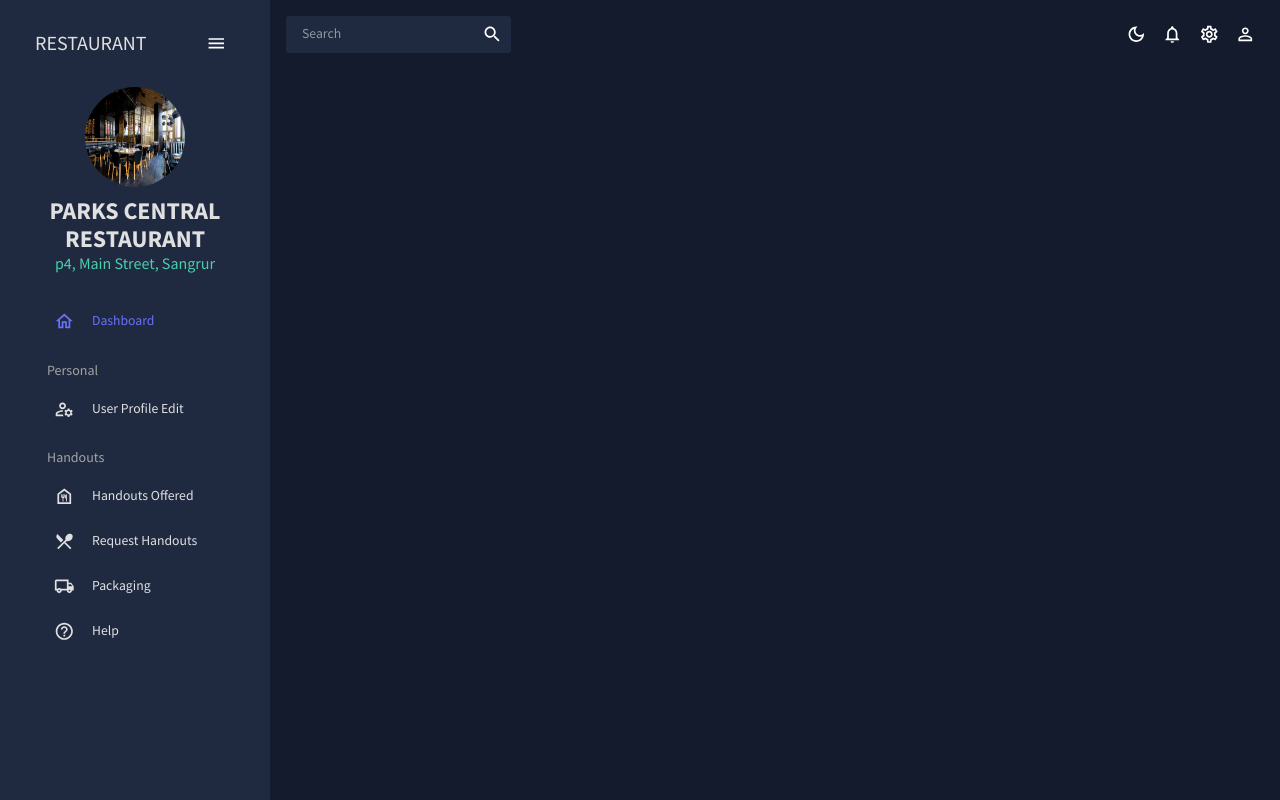
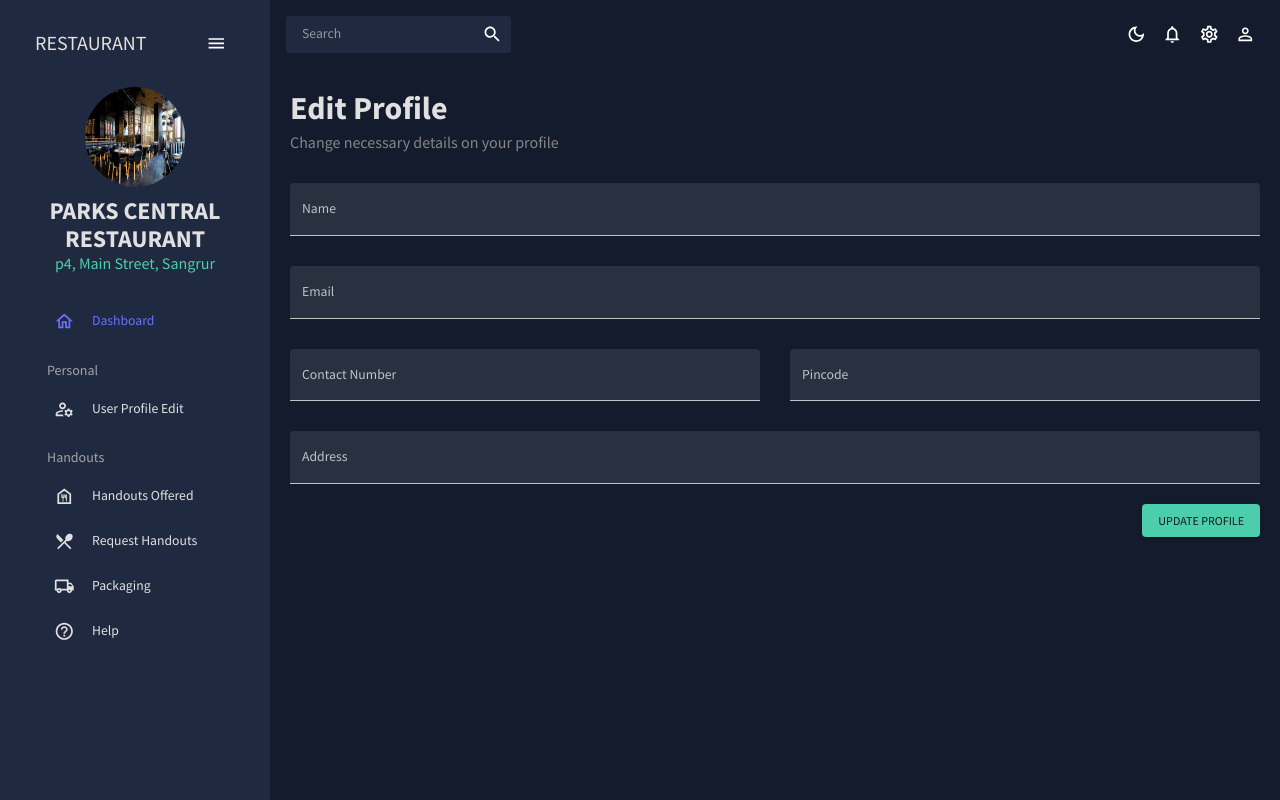
Before and after one commit to shoaibisa/GDSC-Feed-Who-Need, a React (Create React App) app: page /profile in a window 1280 px wide. Built offline with nearby package versions, Linux system fonts and the light colour scheme.

Commit message:
User Edit

```diff
--- a/src/App.js
+++ b/src/App.js
@@ -6,6 +6,7 @@ import { ColorModeContext, useMode } from "./theme.js";
 import { CssBaseline, ThemeProvider } from "@mui/material";
 import LandingPage from "./screens/LandingPage.jsx";
 import UserDashboard from "./screens/dashboard/index.jsx";
+import UserProfileEdit from "./screens/forms/index.jsx";
 function App() {
   const [theme, colorMode] = useMode();
   return (
@@ -20,6 +21,7 @@ function App() {
             <Routes>
               <Route path="/" element={<LandingPage />} />
               <Route path="/dashboard" element={<UserDashboard />} />
+              <Route path="/profile" element={<UserProfileEdit />} />
             </Routes>
           </main>
         </div>
--- a/src/screens/forms/index.jsx
+++ b/src/screens/forms/index.jsx
@@ -10,8 +10,7 @@ const initialValues = {
   pincode: "",
   phone: "",
 };
-const pincodeRegExp = "^[1-9]{1}[0-9]{2}\\s{0, 1}[0-9]{3}$";
-
+let pincodeRegex = new RegExp(/^[1-9]{1}[0-9]{2}\s{0,1}[0-9]{3}$/);
 const phoneRegExp =
   /^((\+[1-9]{1,4}[ -]?)|(\([0-9]{2,3}\)[ -]?)|([0-9]{2,4})[ -]?)*?[0-9]{3,4}[ -]?[0-9]{3,4}$/;
 const userSchema = yup.object().shape({
@@ -20,7 +19,7 @@ const userSchema = yup.object().shape({
   address: yup.string().required("Address is required"),
   pincode: yup
     .string()
-    .matches(pincodeRegExp, "Pincode number is not valid!")
+    .matches(pincodeRegex, "Pincode number is not valid!")
     .required("Pincode is required"),
   phone: yup
     .string()
@@ -28,26 +27,109 @@ const userSchema = yup.object().shape({
     .required("Phone is required"),
 });
 
-const FormMaker = () => {
+const UserProfileEdit = () => {
   const isNonMobile = useMediaQuery("(min-width:600px)");
   const handleFormSubmit = (values) => {
     console.log(values);
   };
   return (
     <Box m="20px">
-      <Header title="CREATE Profile" subtitle="Create your own profile" />
+      <Header
+        title="Edit Profile"
+        subtitle="Change necessary details on your profile"
+      />
       <Formik
         onSubmit={handleFormSubmit}
         initialValues={initialValues}
         validationSchema={userSchema}
       >
-        {({ values, handleChange, handleSubmit, errors }) => (
+        {({
+          values,
+          handleBlur,
+          touched,
+          handleChange,
+          handleSubmit,
+          errors,
+        }) => (
           <form onSubmit={handleFormSubmit}>
-            <Box display="grid" gap="30px"></Box>
+            <Box
+              display="grid"
+              gap="30px"
+              gridTemplateColumns="repeat(4,minmax(0,1fr))" // 4 columns have 1 fraction of the available space
+              sx={{
+                "& > div": { gridColumn: isNonMobile ? undefined : "span 4" }, // 4 columns have 1 fraction of the available space
+              }}
+            >
+              <TextField
+                fullWidth
+                variant="filled"
+                label="Name"
+                onBlur={handleBlur}
+                onChange={handleChange}
+                value={values.name}
+                name="name"
+                error={touched.name && Boolean(errors.name)}
+                helperText={touched.name && errors.name}
+                sx={{ gridColumn: "span 4" }}
+              />
+              <TextField
+                fullWidth
+                variant="filled"
+                label="Email"
+                onBlur={handleBlur}
+                onChange={handleChange}
+                value={values.email}
+                name="email"
+                error={touched.email && Boolean(errors.email)}
+                helperText={touched.email && errors.email}
+                sx={{ gridColumn: "span 4" }}
+              />
+              <TextField
+                fullWidth
+                variant="filled"
+                label="Contact Number"
+                onBlur={handleBlur}
+                onChange={handleChange}
+                value={values.phone}
+                name="phone"
+                error={touched.phone && Boolean(errors.phone)}
+                helperText={touched.phone && errors.phone}
+                sx={{ gridColumn: "span 2" }}
+              />
+              <TextField
+                fullWidth
+                variant="filled"
+                label="Pincode"
+                onBlur={handleBlur}
+                onChange={handleChange}
+                value={values.pincode}
+                name="pincode"
+                error={touched.pincode && Boolean(errors.pincode)}
+                helperText={touched.pincode && errors.pincode}
+                sx={{ gridColumn: "span 2" }}
+              />
+              <TextField
+                fullWidth
+                variant="filled"
+                label="Address"
+                onBlur={handleBlur}
+                onChange={handleChange}
+                value={values.address}
+                name="address"
+                error={touched.address && Boolean(errors.address)}
+                helperText={touched.address && errors.address}
+                sx={{ gridColumn: "span 4" }}
+              />
+            </Box>
+            <Box display="flex" justifyContent="end" mt="20px">
+              <Button variant="contained" color="secondary" type="submit">
+                Update Profile
+              </Button>
+            </Box>
           </form>
         )}
       </Formik>
     </Box>
   );
 };
-export default FormMaker;
+export default UserProfileEdit;
```
